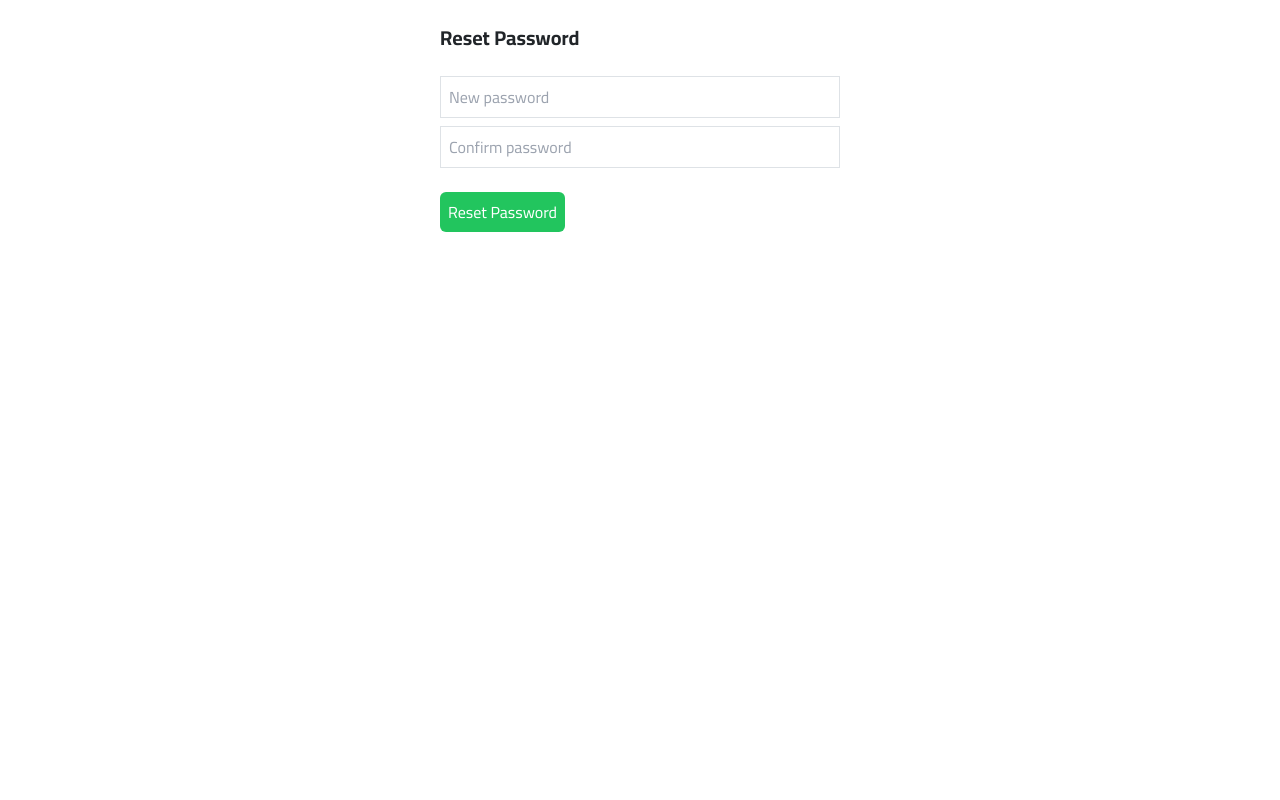
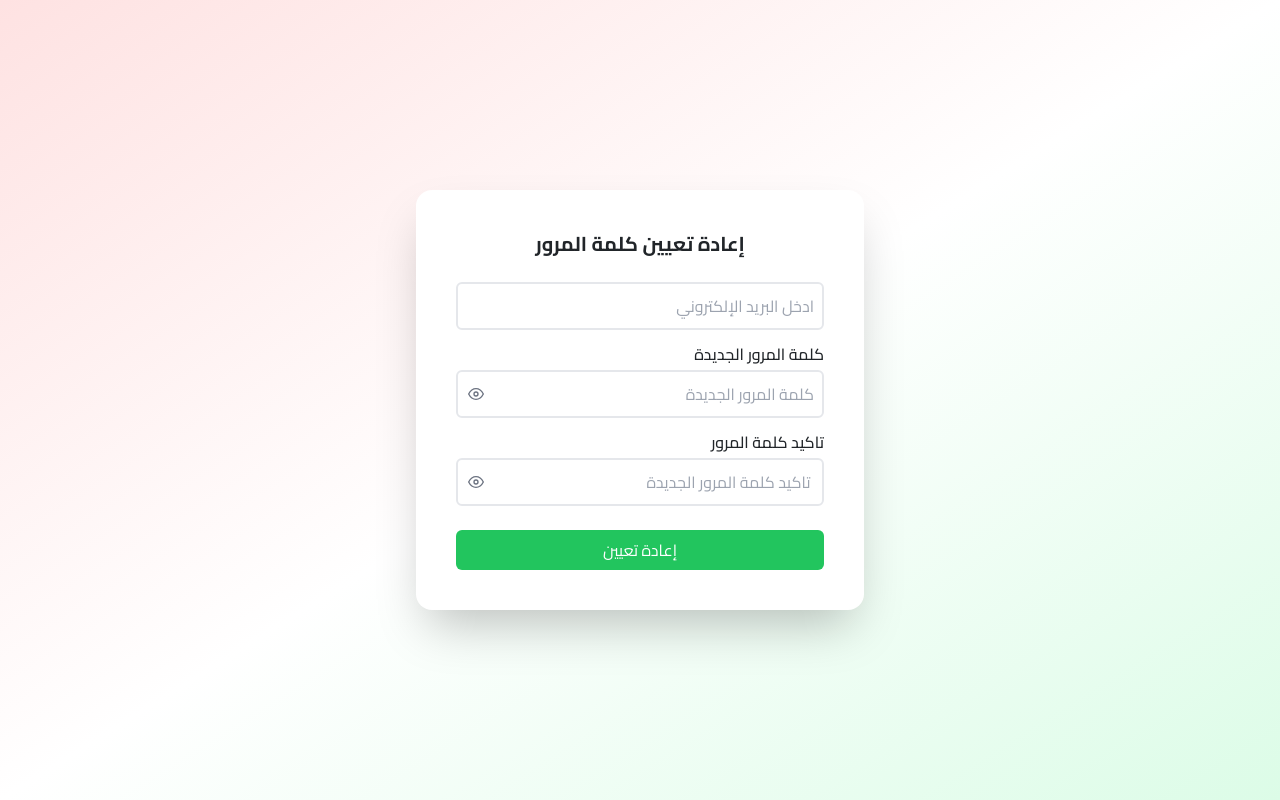
Before and after one commit to Mahmoud-Abd-Elrazek/Unimate, a React (Vite) app: page /resetpassword in a window 1280 px wide. Built offline with nearby package versions, Linux system fonts and the light colour scheme; a web font is replaced by a local one.

Commit message:
Making the second  scenario for the login  part and the role

```diff
--- a/src/Store/useAuthStore.tsx
+++ b/src/Store/useAuthStore.tsx
@@ -23,6 +23,7 @@ interface AuthState {
   login: (email: string, password: string) => Promise<void>;
   registerStudent:(data:User)=>Promise<void>;
   registerOwner:(username: string, email: string, password: string, phone: string) => Promise<void>;
+  resetpassword:(email:string,password:string,confrimPassword:string,token:string)=>Promise<void>;
   logout: () => void;
 }
 
@@ -89,5 +90,18 @@ const useAuthStore = create<AuthState>((set) => ({
     localStorage.removeItem('token');
     localStorage.removeItem('role');
   },
+  resetpassword: async (email: string,password:string ,confrimPassword:string,token:string) => {
+
+    try{
+        const res=await axios.post("http://darkteam.runasp.net/ResetPasswordWithOutIdentityEndpoint/ResetPassword",(
+          {email,password,confrimPassword,token}
+        ))
+        set({isAuthenticated:true,user:res.data.user,token:res.data.token,role:res.data.role})
+        console.log(res.data)
+    }catch(error){
+        console.log("there is an error in reset Password"+error)
+    }
+
+  }
 }));
 export default useAuthStore;
--- a/src/components/SideBar/sideBar.tsx
+++ b/src/components/SideBar/sideBar.tsx
@@ -15,7 +15,7 @@ import useAuthStore from '../../Store/useAuthStore';
 export default function SideBar() {
   const Role = useAuthStore((state) => state.role);
 
-  const links = Role === 'Owner'
+  const links = Role !== 'Owner'
     ? [
         { to: '/auther/profile', label: 'عرض الملف الشخصى', icon: IoPersonOutline },
         { to: '/auther/editprofile', label: 'الإعدادات والخصوصية', Icon: MdOutlinePrivacyTip },
--- a/src/pages/Auth/LoginPage/LoginPage.tsx
+++ b/src/pages/Auth/LoginPage/LoginPage.tsx
@@ -12,6 +12,7 @@ const LoginPage = () => {
   const [accountType, setAccountType] = useState("طالب");
   // let Role= useAuthStore((state) => state.role);
   const login = useAuthStore((state) => state.login)
+  const setRole = useAuthStore((state) => state.setRole);
 
   const SignInSchema = z.object({
     email: z.string().min(1, "مطلوب").email("ادخل بريد الكتروني صحيح"),
@@ -32,6 +33,9 @@ const LoginPage = () => {
   const OnSubmit: SubmitHandler<SignT> = (data) => {
     const Role = accountType === "طالب" ? "Student" : "Owner";
     console.log({ ...data, Role });
+    setRole(Role);
+    // localStorage.setItem("role", Role);
+
     login(data.email, data.password);
     navigate("/", { replace: true });
   };
--- a/src/pages/Auth/Passwords/ForgetPassword/forgetPassword.tsx
+++ b/src/pages/Auth/Passwords/ForgetPassword/forgetPassword.tsx
@@ -1,11 +1,11 @@
 import React, { useState } from 'react';
-
+import { useNavigate } from 'react-router-dom';
 import './forgetpassword.css';
 
 const ForgotPassword: React.FC = () => {
   const [email, setEmail] = useState<string>('');
   const [message, setMessage] = useState<string>('');
-
+  const navigate = useNavigate();
   const handleSubmit = async (e: React.FormEvent) => {
     e.preventDefault();
     setMessage('');
@@ -27,7 +27,7 @@ const ForgotPassword: React.FC = () => {
       } else {
         alert("Something went wrong.");
       }
-
+      navigate('/resetpassword', { replace: true });
     } catch {
       setMessage('❌ Something went wrong. Please try again.');
     }
--- a/src/pages/Auth/Passwords/ResetPass/resetPass.tsx
+++ b/src/pages/Auth/Passwords/ResetPass/resetPass.tsx
@@ -1,62 +1,129 @@
 import { useState } from "react";
-import { useSearchParams } from "react-router-dom";
+import { useSearchParams, useNavigate } from "react-router-dom";
+import { useForm } from "react-hook-form";
+import { z } from "zod";
+import { zodResolver } from "@hookform/resolvers/zod";
+import { FiEye, FiEyeOff } from "react-icons/fi";
+
+const resetPassSchema = z
+  .object({
+    email: z.string().min(1, "مطلوب").email("ادخل بريد الكتروني صحيح"),
+    password: z.string().min(8, "يجب أن تكون كلمة المرور أطول من 8 أحرف"),
+    confirmPassword: z.string().min(8, "يجب أن تكون كلمة المرور أطول من 8 أحرف"),
+  })
+  .refine((data) => data.password === data.confirmPassword, {
+    path: ["confirmPassword"],
+    message: "كلمتا المرور غير متطابقتين",
+  });
+
+type ResetPassForm = z.infer<typeof resetPassSchema>;
 
 export default function Resetpass() {
   const [searchParams] = useSearchParams();
-  const email = searchParams.get("email");
   const token = searchParams.get("token");
-
-  const [password, setPassword] = useState("");
-  const [confirm, setConfirm] = useState("");
+  const navigate = useNavigate();
   const [message, setMessage] = useState("");
-
-  // interface ResetPassProps {
-  // email:string,
-  // token:string,
-  // password:string,
-  // }
-  const handleReset = async () => {
-    // e.preventDefault();
-    if (password !== confirm) return setMessage("Passwords do not match");
-
-    const res = await fetch("https://yourapi.com/api/account/reset-password", {
-      method: "POST",
-      headers: { "Content-Type": "application/json" },
-      body: JSON.stringify({ email, token, newPassword: password }),
+  const [showPassword, setShowPassword] = useState(false);
+  const {
+    register,
+    handleSubmit,
+    formState: { errors, isSubmitting },
+  } = useForm<ResetPassForm>({
+    resolver: zodResolver(resetPassSchema),
   });
 
-    if (res.ok) {
-      setMessage("Password reset successfully");
-    } else {
-      setMessage("Error resetting password");
+  const onSubmit = async (data: ResetPassForm) => {
+    if (!token) {
+      setMessage("الرابط غير صالح أو مفقود.");
+      return;
     }
+
+    // Simulate API call
+    console.log("Resetting password for:", data.email);
+    console.log("New Password:", data.password);
+    console.log("Token:", token);
+
+    // await api.resetPassword(token, data.password)
+
+    setMessage("تم تحديث كلمة المرور بنجاح!");
+    setTimeout(() => navigate("/SignIn"), 2000);
   };
 
   return (
-    <div className="max-w-md mx-auto p-4">
-      <h2 className="text-xl font-bold mb-4">Reset Password</h2>
-      <form onSubmit={handleReset}>
+    <div className="w-full mx-auto p-4 flex-col min-h-screen bg-gradient-to-br from-red-100 via-white to-green-100 flex items-center justify-center px-4">
+      <div className="bg-white shadow-2xl rounded-2xl p-10 max-w-md w-full text-right">
+        <h2 className="text-xl font-bold mb-4 text-center">إعادة تعيين كلمة المرور</h2>
+        <form onSubmit={handleSubmit(onSubmit)} dir="rtl" className="space-y-3">
+          <div>
             <input
-          type="password"
-          placeholder="New password"
-          className="border p-2 w-full"
-          value={password}
-          onChange={(e) => setPassword(e.target.value)}
-          required
+              dir="rtl"
+              type="email"
+              placeholder="ادخل البريد الإلكتروني"
+              className="InputStyle w-full"
+              {...register("email")}
             />
+            {errors.email && <p className="ErrorMessage">{errors.email.message}</p>}
+          </div>
+
+          {/* Password */}
+          <div className="text-right relative">
+            <label htmlFor="password" className="block mb-1 font-medium">
+               كلمة المرور الجديدة
+            </label>
             <input
-          type="password"
-          placeholder="Confirm password"
-          className="border p-2 w-full mt-2"
-          value={confirm}
-          onChange={(e) => setConfirm(e.target.value)}
-          required
+              dir="rtl"
+              type={showPassword ? "text" : "password"}
+              id="password"
+              className="InputStyle w-full pr-10"
+              placeholder="كلمة المرور الجديدة"
+              {...register("password")}
+
             />
-        <button type="submit" className="mt-4 bg-green-500 text-white p-2 rounded">
-          Reset Password
+            <button
+              type="button"
+              className="absolute left-3 top-11 text-gray-500"
+              onClick={() => setShowPassword((prev) => !prev)}
+            >
+              {showPassword ? <FiEyeOff /> : <FiEye />}
+            </button>
+            {errors.password && <p className="ErrorMessage">{errors.password.message}</p>}
+          </div>
+
+           {/* Password */}
+           <div className="text-right relative">
+            <label htmlFor="password" className="block mb-1 font-medium">
+               تاكيد كلمة المرور
+            </label>
+            <input
+              dir="rtl"
+              type={showPassword ? "text" : "password"}
+              id="password"
+              className="InputStyle w-full pr-10"
+              placeholder=" تاكيد كلمة المرور الجديدة "
+              {...register("confirmPassword")}
+
+            />
+            <button
+              type="button"
+              className="absolute left-3 top-11 text-gray-500"
+              onClick={() => setShowPassword((prev) => !prev)}
+            >
+              {showPassword ? <FiEyeOff /> : <FiEye />}
+            </button>
+            {errors.confirmPassword && <p className="ErrorMessage">{errors.confirmPassword.message}</p>}
+          </div>
+
+          <button
+            type="submit"
+            disabled={isSubmitting}
+            className="mt-4 bg-green-500 text-white p-2 rounded w-full"
+          >
+            إعادة تعيين
           </button>
         </form>
-      {message && <p className="mt-2">{message}</p>}
+
+        {message && <p className="mt-4 text-center text-green-600 font-medium">{message}</p>}
+      </div>
     </div>
   );
 }
--- a/src/pages/User_Profile_Pages/AuthorLayout/authorLayout.tsx
+++ b/src/pages/User_Profile_Pages/AuthorLayout/authorLayout.tsx
@@ -17,7 +17,7 @@ const AuthorLayout = () => {
           <SideBar />
         </aside>
       )}
-      <main className="flex-1 w-full w-[0px]">
+      <main className="flex-1  w-[0px]">
         <Outlet />
       </main>
 
--- a/src/pages/User_Profile_Pages/Profile/profile.tsx
+++ b/src/pages/User_Profile_Pages/Profile/profile.tsx
@@ -5,6 +5,7 @@ import useAuthStore from '../../../Store/useAuthStore';
 
 const UserProfile = () => {
   const Role = useAuthStore((state) => state.role);
+  // console.log("this is role in userpage", Role)
   return (
     <div>
 
--- a/src/pages/home/home.tsx
+++ b/src/pages/home/home.tsx
@@ -10,8 +10,11 @@ import HeroSection from '../../components/HeroSection/HeroSection';
 
 // import animation file
 import "../../../public/animations.css";
+import useAuthStore from '../../Store/useAuthStore';
 
 export default function Home() {
+  const role=useAuthStore((state) => state.role)
+  console.log("this is role", role)
   // const cards=
   return (
     <div className='min-h-lvh Page fade-in'>
```
Lines whose indentation alone changed are shown as unchanged.
